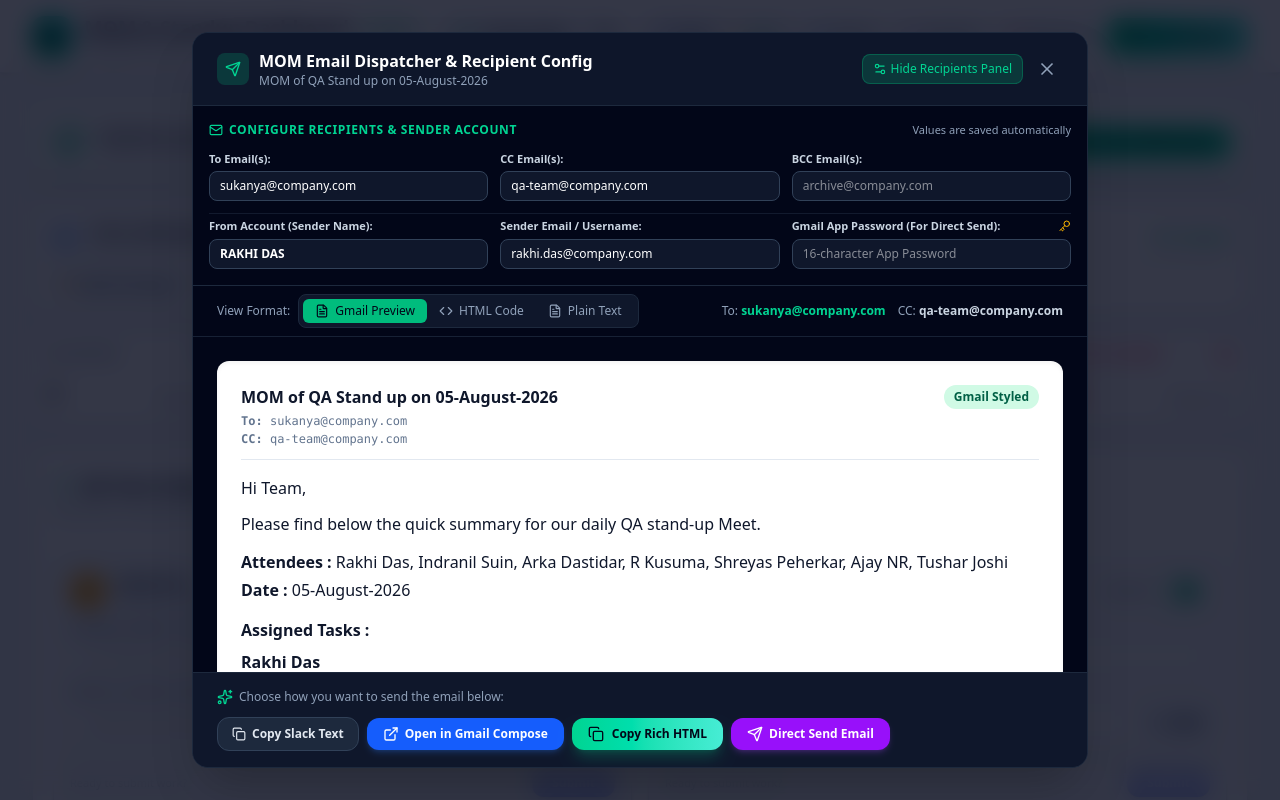
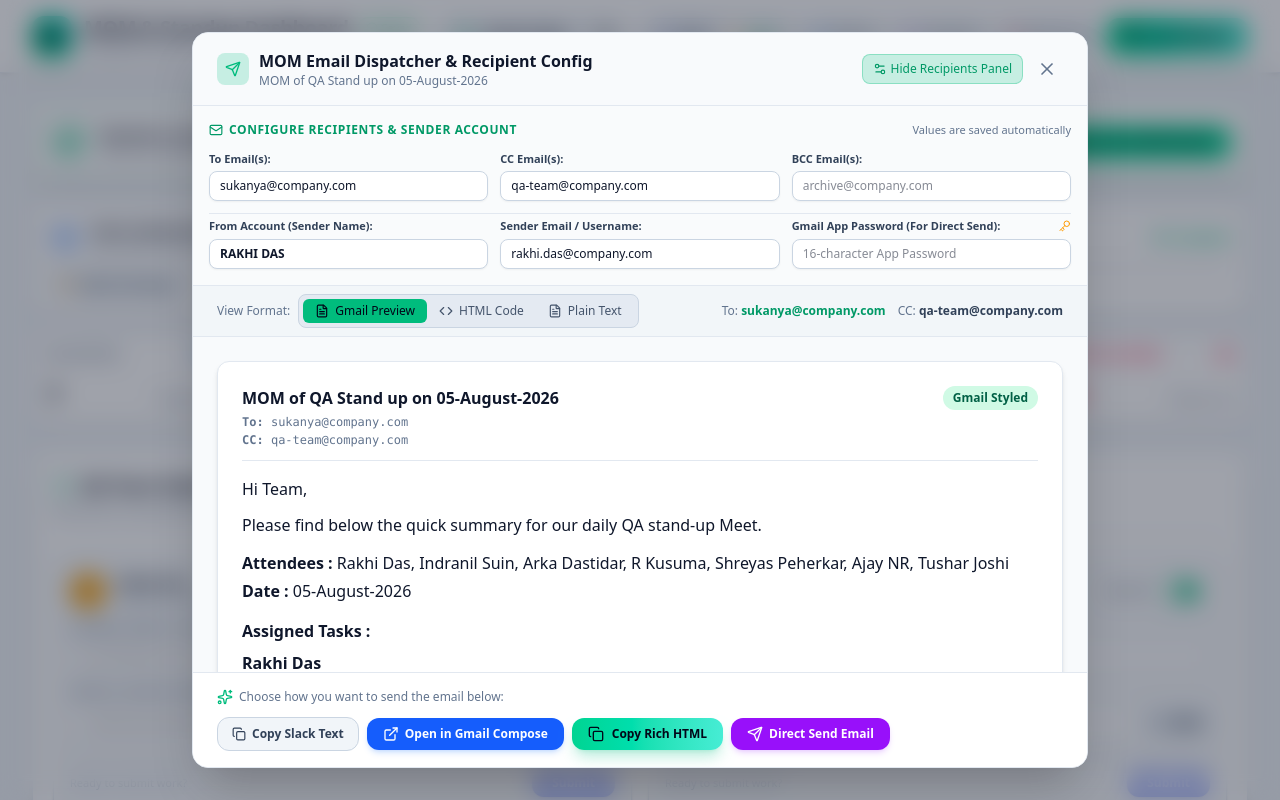
Before and after one commit to Shreyas156/MOM-Dashboard, a Next.js app: page / in a window 1280 px wide. Both pictures are taken after a click on the button "Send Report". Shown: the top 800 px of the page. Built offline with nearby package versions, Linux system fonts and the light colour scheme.

Commit message:
Add full Light/White theme mode support to Send Report Email Modal

```diff
--- a/app/page.tsx
+++ b/app/page.tsx
@@ -330,6 +330,7 @@ export default function DashboardPage() {
         isOpen={isEmailModalOpen}
         onClose={() => setIsEmailModalOpen(false)}
         onUpdateMOM={(updated) => updateMOM({ ...momData, ...updated })}
+        theme={theme}
       />
 
       <RosterModal
--- a/components/EmailModal.tsx
+++ b/components/EmailModal.tsx
@@ -11,6 +11,7 @@ interface EmailModalProps {
   isOpen: boolean;
   onClose: () => void;
   onUpdateMOM: (updated: Partial<DailyMOM>) => void;
+  theme?: 'dark' | 'light';
 }
 
 export const EmailModal: React.FC<EmailModalProps> = ({
@@ -18,7 +19,9 @@ export const EmailModal: React.FC<EmailModalProps> = ({
   isOpen,
   onClose,
   onUpdateMOM,
+  theme = 'dark',
 }) => {
+  const isDark = theme === 'dark';
   const [activeTab, setActiveTab] = useState<'visual' | 'code' | 'text'>('visual');
   const [copiedHtml, setCopiedHtml] = useState(false);
   const [copiedText, setCopiedText] = useState(false);
@@ -142,17 +145,29 @@ export const EmailModal: React.FC<EmailModalProps> = ({
   };
 
   return (
-    <div className="fixed inset-0 z-50 bg-slate-950/80 backdrop-blur-md flex items-center justify-center p-4">
-      <div className="bg-slate-900 border border-slate-800 rounded-2xl max-w-4xl w-full max-h-[92vh] flex flex-col shadow-2xl overflow-hidden animate-in fade-in zoom-in-95">
+    <div className={`fixed inset-0 z-50 backdrop-blur-md flex items-center justify-center p-4 ${
+      isDark ? 'bg-slate-950/80' : 'bg-slate-900/40'
+    }`}>
+      <div className={`border rounded-2xl max-w-4xl w-full max-h-[92vh] flex flex-col shadow-2xl overflow-hidden animate-in fade-in zoom-in-95 ${
+        isDark
+          ? 'bg-slate-900 border-slate-800 text-white'
+          : 'bg-white border-slate-200 text-slate-900'
+      }`}>
         {/* Modal Header */}
-        <div className="px-6 py-4 border-b border-slate-800 flex items-center justify-between bg-slate-900/90">
+        <div className={`px-6 py-4 border-b flex items-center justify-between ${
+          isDark
+            ? 'bg-slate-900/90 border-slate-800 text-white'
+            : 'bg-slate-50/90 border-slate-200 text-slate-900'
+        }`}>
           <div className="flex items-center gap-2.5">
-            <div className="w-8 h-8 rounded-lg bg-emerald-500/20 text-emerald-400 flex items-center justify-center">
+            <div className="w-8 h-8 rounded-lg bg-emerald-500/20 text-emerald-500 flex items-center justify-center font-bold">
               <Send className="w-4 h-4" />
             </div>
             <div>
-              <h2 className="font-bold text-base text-white">MOM Email Dispatcher & Recipient Config</h2>
-              <p className="text-xs text-slate-400">{subjectLine}</p>
+              <h2 className={`font-bold text-base ${isDark ? 'text-white' : 'text-slate-900'}`}>
+                MOM Email Dispatcher & Recipient Config
+              </h2>
+              <p className={`text-xs ${isDark ? 'text-slate-400' : 'text-slate-500'}`}>{subjectLine}</p>
             </div>
           </div>
 
@@ -160,13 +175,22 @@ export const EmailModal: React.FC<EmailModalProps> = ({
             <button
               onClick={() => setShowConfig(!showConfig)}
               className={`flex items-center gap-1 text-xs px-2.5 py-1.5 rounded-lg border transition-colors ${
-                showConfig ? 'bg-emerald-500/20 text-emerald-400 border-emerald-500/30' : 'bg-slate-800 text-slate-300 border-slate-700'
+                showConfig
+                  ? 'bg-emerald-500/20 text-emerald-600 dark:text-emerald-400 border-emerald-500/30'
+                  : isDark
+                  ? 'bg-slate-800 text-slate-300 border-slate-700'
+                  : 'bg-slate-100 text-slate-700 border-slate-300'
               }`}
             >
               <Settings2 className="w-3.5 h-3.5" />
               <span>{showConfig ? 'Hide Recipients Panel' : 'Edit Recipients (To/CC)'}</span>
             </button>
-            <button onClick={onClose} className="text-slate-400 hover:text-white p-1.5 rounded-lg hover:bg-slate-800">
+            <button
+              onClick={onClose}
+              className={`p-1.5 rounded-lg transition-colors ${
+                isDark ? 'text-slate-400 hover:text-white hover:bg-slate-800' : 'text-slate-500 hover:text-slate-900 hover:bg-slate-100'
+              }`}
+            >
               <X className="w-5 h-5" />
             </button>
           </div>
@@ -174,63 +198,85 @@ export const EmailModal: React.FC<EmailModalProps> = ({
 
         {/* Recipient & Sender Account Configuration Panel */}
         {showConfig && (
-          <div className="bg-slate-950 p-4 border-b border-slate-800 space-y-3 animate-in fade-in slide-in-from-top-2">
+          <div className={`p-4 border-b space-y-3 animate-in fade-in slide-in-from-top-2 ${
+            isDark
+              ? 'bg-slate-950 border-slate-800'
+              : 'bg-slate-50/80 border-slate-200'
+          }`}>
             <div className="flex items-center justify-between">
-              <span className="text-xs font-bold uppercase tracking-wider text-emerald-400 flex items-center gap-1.5">
+              <span className="text-xs font-bold uppercase tracking-wider text-emerald-600 dark:text-emerald-400 flex items-center gap-1.5">
                 <Mail className="w-3.5 h-3.5" /> Configure Recipients & Sender Account
               </span>
-              <span className="text-[11px] text-slate-400">Values are saved automatically</span>
+              <span className={`text-[11px] ${isDark ? 'text-slate-400' : 'text-slate-500'}`}>Values are saved automatically</span>
             </div>
 
             <div className="grid grid-cols-1 md:grid-cols-3 gap-3">
               <div>
-                <label className="block text-[11px] font-bold text-slate-300 mb-1">To Email(s):</label>
+                <label className={`block text-[11px] font-bold mb-1 ${isDark ? 'text-slate-300' : 'text-slate-700'}`}>To Email(s):</label>
                 <input
                   type="text"
                   value={toEmails}
                   onChange={(e) => setToEmails(e.target.value)}
                   placeholder="sukanya@company.com, manager@company.com"
-                  className="w-full bg-slate-900 border border-slate-700 rounded-lg px-2.5 py-1.5 text-xs text-white focus:outline-none focus:border-emerald-500"
+                  className={`w-full border rounded-lg px-2.5 py-1.5 text-xs focus:outline-none focus:border-emerald-500 ${
+                    isDark
+                      ? 'bg-slate-900 border-slate-700 text-white'
+                      : 'bg-white border-slate-300 text-slate-900 shadow-xs'
+                  }`}
                 />
               </div>
 
               <div>
-                <label className="block text-[11px] font-bold text-slate-300 mb-1">CC Email(s):</label>
+                <label className={`block text-[11px] font-bold mb-1 ${isDark ? 'text-slate-300' : 'text-slate-700'}`}>CC Email(s):</label>
                 <input
                   type="text"
                   value={ccEmails}
                   onChange={(e) => setCcEmails(e.target.value)}
                   placeholder="qa-team@company.com"
-                  className="w-full bg-slate-900 border border-slate-700 rounded-lg px-2.5 py-1.5 text-xs text-white focus:outline-none focus:border-emerald-500"
+                  className={`w-full border rounded-lg px-2.5 py-1.5 text-xs focus:outline-none focus:border-emerald-500 ${
+                    isDark
+                      ? 'bg-slate-900 border-slate-700 text-white'
+                      : 'bg-white border-slate-300 text-slate-900 shadow-xs'
+                  }`}
                 />
               </div>
 
               <div>
-                <label className="block text-[11px] font-bold text-slate-300 mb-1">BCC Email(s):</label>
+                <label className={`block text-[11px] font-bold mb-1 ${isDark ? 'text-slate-300' : 'text-slate-700'}`}>BCC Email(s):</label>
                 <input
                   type="text"
                   value={bccEmails}
                   onChange={(e) => setBccEmails(e.target.value)}
                   placeholder="archive@company.com"
-                  className="w-full bg-slate-900 border border-slate-700 rounded-lg px-2.5 py-1.5 text-xs text-white focus:outline-none focus:border-emerald-500"
+                  className={`w-full border rounded-lg px-2.5 py-1.5 text-xs focus:outline-none focus:border-emerald-500 ${
+                    isDark
+                      ? 'bg-slate-900 border-slate-700 text-white'
+                      : 'bg-white border-slate-300 text-slate-900 shadow-xs'
+                  }`}
                 />
               </div>
             </div>
 
-            <div className="grid grid-cols-1 md:grid-cols-3 gap-3 pt-1 border-t border-slate-800/60">
+            <div className={`grid grid-cols-1 md:grid-cols-3 gap-3 pt-1 border-t ${
+              isDark ? 'border-slate-800/60' : 'border-slate-200'
+            }`}>
               <div>
-                <label className="block text-[11px] font-bold text-slate-300 mb-1">From Account (Sender Name):</label>
+                <label className={`block text-[11px] font-bold mb-1 ${isDark ? 'text-slate-300' : 'text-slate-700'}`}>From Account (Sender Name):</label>
                 <input
                   type="text"
                   value={mom.senderName || ''}
                   onChange={(e) => onUpdateMOM({ senderName: e.target.value })}
                   placeholder="RAKHI DAS"
-                  className="w-full bg-slate-900 border border-slate-700 rounded-lg px-2.5 py-1.5 text-xs text-white focus:outline-none focus:border-emerald-500 font-bold"
+                  className={`w-full border rounded-lg px-2.5 py-1.5 text-xs font-bold focus:outline-none focus:border-emerald-500 ${
+                    isDark
+                      ? 'bg-slate-900 border-slate-700 text-white'
+                      : 'bg-white border-slate-300 text-slate-900 shadow-xs'
+                  }`}
                 />
               </div>
 
               <div>
-                <label className="block text-[11px] font-bold text-slate-300 mb-1">Sender Email / Username:</label>
+                <label className={`block text-[11px] font-bold mb-1 ${isDark ? 'text-slate-300' : 'text-slate-700'}`}>Sender Email / Username:</label>
                 <input
                   type="email"
                   value={smtpUser || fromEmail}
@@ -239,21 +285,31 @@ export const EmailModal: React.FC<EmailModalProps> = ({
                     setFromEmail(e.target.value);
                   }}
                   placeholder="rakhi.das@company.com"
-                  className="w-full bg-slate-900 border border-slate-700 rounded-lg px-2.5 py-1.5 text-xs text-white focus:outline-none focus:border-emerald-500"
+                  className={`w-full border rounded-lg px-2.5 py-1.5 text-xs focus:outline-none focus:border-emerald-500 ${
+                    isDark
+                      ? 'bg-slate-900 border-slate-700 text-white'
+                      : 'bg-white border-slate-300 text-slate-900 shadow-xs'
+                  }`}
                 />
               </div>
 
               <div>
-                <label className="block text-[11px] font-bold text-slate-300 mb-1 flex items-center justify-between">
+                <label className={`block text-[11px] font-bold mb-1 flex items-center justify-between ${
+                  isDark ? 'text-slate-300' : 'text-slate-700'
+                }`}>
                   <span>Gmail App Password (For Direct Send):</span>
-                  <Key className="w-3 h-3 text-amber-400" />
+                  <Key className="w-3 h-3 text-amber-500" />
                 </label>
                 <input
                   type="password"
                   value={smtpPass}
                   onChange={(e) => setSmtpPass(e.target.value)}
                   placeholder="16-character App Password"
-                  className="w-full bg-slate-900 border border-slate-700 rounded-lg px-2.5 py-1.5 text-xs text-white focus:outline-none focus:border-emerald-500"
+                  className={`w-full border rounded-lg px-2.5 py-1.5 text-xs focus:outline-none focus:border-emerald-500 ${
+                    isDark
+                      ? 'bg-slate-900 border-slate-700 text-white'
+                      : 'bg-white border-slate-300 text-slate-900 shadow-xs'
+                  }`}
                 />
               </div>
             </div>
@@ -261,16 +317,22 @@ export const EmailModal: React.FC<EmailModalProps> = ({
         )}
 
         {/* Tab Switchers */}
-        <div className="bg-slate-950 px-6 py-2 border-b border-slate-800/80 flex items-center justify-between">
+        <div className={`px-6 py-2 border-b flex items-center justify-between ${
+          isDark
+            ? 'bg-slate-950 border-slate-800/80'
+            : 'bg-slate-100/90 border-slate-200'
+        }`}>
           <div className="flex items-center gap-2">
-            <span className="text-xs text-slate-400">View Format:</span>
-            <div className="flex items-center bg-slate-900 p-1 rounded-lg border border-slate-800">
+            <span className={`text-xs ${isDark ? 'text-slate-400' : 'text-slate-500'}`}>View Format:</span>
+            <div className={`flex items-center p-1 rounded-lg border ${
+              isDark ? 'bg-slate-900 border-slate-800' : 'bg-slate-200/80 border-slate-300'
+            }`}>
               <button
                 onClick={() => setActiveTab('visual')}
                 className={`flex items-center gap-1.5 px-3 py-1 rounded-md font-medium text-xs transition-colors ${
                   activeTab === 'visual'
                     ? 'bg-emerald-500 text-slate-950 font-bold'
-                    : 'text-slate-400 hover:text-slate-200'
+                    : isDark ? 'text-slate-400 hover:text-slate-200' : 'text-slate-600 hover:text-slate-900'
                 }`}
               >
                 <FileText className="w-3.5 h-3.5" />
@@ -281,7 +343,7 @@ export const EmailModal: React.FC<EmailModalProps> = ({
                 className={`flex items-center gap-1.5 px-3 py-1 rounded-md font-medium text-xs transition-colors ${
                   activeTab === 'code'
                     ? 'bg-emerald-500 text-slate-950 font-bold'
-                    : 'text-slate-400 hover:text-slate-200'
+                    : isDark ? 'text-slate-400 hover:text-slate-200' : 'text-slate-600 hover:text-slate-900'
                 }`}
               >
                 <Code className="w-3.5 h-3.5" />
@@ -292,7 +354,7 @@ export const EmailModal: React.FC<EmailModalProps> = ({
                 className={`flex items-center gap-1.5 px-3 py-1 rounded-md font-medium text-xs transition-colors ${
                   activeTab === 'text'
                     ? 'bg-emerald-500 text-slate-950 font-bold'
-                    : 'text-slate-400 hover:text-slate-200'
+                    : isDark ? 'text-slate-400 hover:text-slate-200' : 'text-slate-600 hover:text-slate-900'
                 }`}
               >
                 <FileText className="w-3.5 h-3.5" />
@@ -301,14 +363,14 @@ export const EmailModal: React.FC<EmailModalProps> = ({
             </div>
           </div>
 
-          <div className="text-xs text-slate-400 flex items-center gap-1">
-            <span>To: <strong className="text-emerald-400">{toEmails || 'Not set'}</strong></span>
-            {ccEmails && <span className="ml-2">CC: <strong className="text-slate-300">{ccEmails}</strong></span>}
+          <div className={`text-xs flex items-center gap-1 ${isDark ? 'text-slate-400' : 'text-slate-500'}`}>
+            <span>To: <strong className="text-emerald-600 dark:text-emerald-400">{toEmails || 'Not set'}</strong></span>
+            {ccEmails && <span className="ml-2">CC: <strong className={isDark ? 'text-slate-300' : 'text-slate-700'}>{ccEmails}</strong></span>}
           </div>
         </div>
 
         {/* Modal Body / Preview */}
-        <div className="flex-1 overflow-y-auto p-6 bg-slate-950">
+        <div className={`flex-1 overflow-y-auto p-6 ${isDark ? 'bg-slate-950' : 'bg-slate-50'}`}>
           {sendResult && (
             <div className={`p-3 rounded-xl mb-4 border flex items-center gap-2 text-xs font-semibold ${
               sendResult.success
@@ -321,7 +383,7 @@ export const EmailModal: React.FC<EmailModalProps> = ({
           )}
 
           {activeTab === 'visual' && (
-            <div className="bg-white text-slate-900 rounded-xl p-6 shadow-inner min-h-[400px]">
+            <div className="bg-white text-slate-900 rounded-xl p-6 shadow-md border border-slate-200 min-h-[400px]">
               <div className="border-b border-slate-200 pb-3 mb-4 space-y-1">
                 <div className="flex items-center justify-between">
                   <p className="font-bold text-slate-900 text-base">{subjectLine}</p>
@@ -345,31 +407,47 @@ export const EmailModal: React.FC<EmailModalProps> = ({
           )}
 
           {activeTab === 'code' && (
-            <pre className="bg-slate-900 text-emerald-400 p-4 rounded-xl text-xs font-mono overflow-x-auto border border-slate-800 leading-relaxed max-h-[450px]">
+            <pre className={`p-4 rounded-xl text-xs font-mono overflow-x-auto border leading-relaxed max-h-[450px] ${
+              isDark
+                ? 'bg-slate-900 text-emerald-400 border-slate-800'
+                : 'bg-white text-slate-900 border-slate-300 shadow-inner'
+            }`}>
               {htmlContent}
             </pre>
           )}
 
           {activeTab === 'text' && (
-            <pre className="bg-slate-900 text-slate-200 p-4 rounded-xl text-xs font-mono whitespace-pre-wrap overflow-x-auto border border-slate-800 leading-relaxed max-h-[450px]">
+            <pre className={`p-4 rounded-xl text-xs font-mono whitespace-pre-wrap overflow-x-auto border leading-relaxed max-h-[450px] ${
+              isDark
+                ? 'bg-slate-900 text-slate-200 border-slate-800'
+                : 'bg-white text-slate-900 border-slate-300 shadow-inner'
+            }`}>
               {plainTextContent}
             </pre>
           )}
         </div>
 
         {/* Modal Footer Actions */}
-        <div className="px-6 py-4 bg-slate-900 border-t border-slate-800 flex flex-wrap items-center justify-between gap-3">
-          <div className="text-xs text-slate-400 flex items-center gap-1.5">
-            <Sparkles className="w-4 h-4 text-emerald-400" />
+        <div className={`px-6 py-4 border-t flex flex-wrap items-center justify-between gap-3 ${
+          isDark
+            ? 'bg-slate-900 border-slate-800'
+            : 'bg-white border-slate-200'
+        }`}>
+          <div className={`text-xs flex items-center gap-1.5 ${isDark ? 'text-slate-400' : 'text-slate-500'}`}>
+            <Sparkles className="w-4 h-4 text-emerald-500" />
             <span>Choose how you want to send the email below:</span>
           </div>
 
           <div className="flex items-center flex-wrap gap-2">
             <button
               onClick={handleCopyPlainText}
-              className="flex items-center gap-1.5 px-3.5 py-2 rounded-xl text-xs font-semibold bg-slate-800 hover:bg-slate-700 text-slate-200 border border-slate-700 transition-all cursor-pointer"
+              className={`flex items-center gap-1.5 px-3.5 py-2 rounded-xl text-xs font-semibold border transition-all cursor-pointer ${
+                isDark
+                  ? 'bg-slate-800 hover:bg-slate-700 text-slate-200 border-slate-700'
+                  : 'bg-slate-100 hover:bg-slate-200 text-slate-700 border-slate-300'
+              }`}
             >
-              {copiedText ? <Check className="w-3.5 h-3.5 text-emerald-400" /> : <Copy className="w-3.5 h-3.5" />}
+              {copiedText ? <Check className="w-3.5 h-3.5 text-emerald-500" /> : <Copy className="w-3.5 h-3.5" />}
               <span>{copiedText ? 'Copied Text!' : 'Copy Slack Text'}</span>
             </button>
 
--- a/data/moms.json
+++ b/data/moms.json
@@ -2,8 +2,8 @@
   "2026-08-05": {
     "id": "2026-08-05",
     "dateFormatted": "05-August-2026",
-    "createdAt": "2026-08-05T10:56:27.599Z",
-    "updatedAt": "2026-08-05T10:59:40.985Z",
+    "createdAt": "2026-08-05T11:14:02.674Z",
+    "updatedAt": "2026-08-05T11:14:35.109Z",
     "attendees": [
       "Rakhi Das",
       "Indranil Suin",
```
